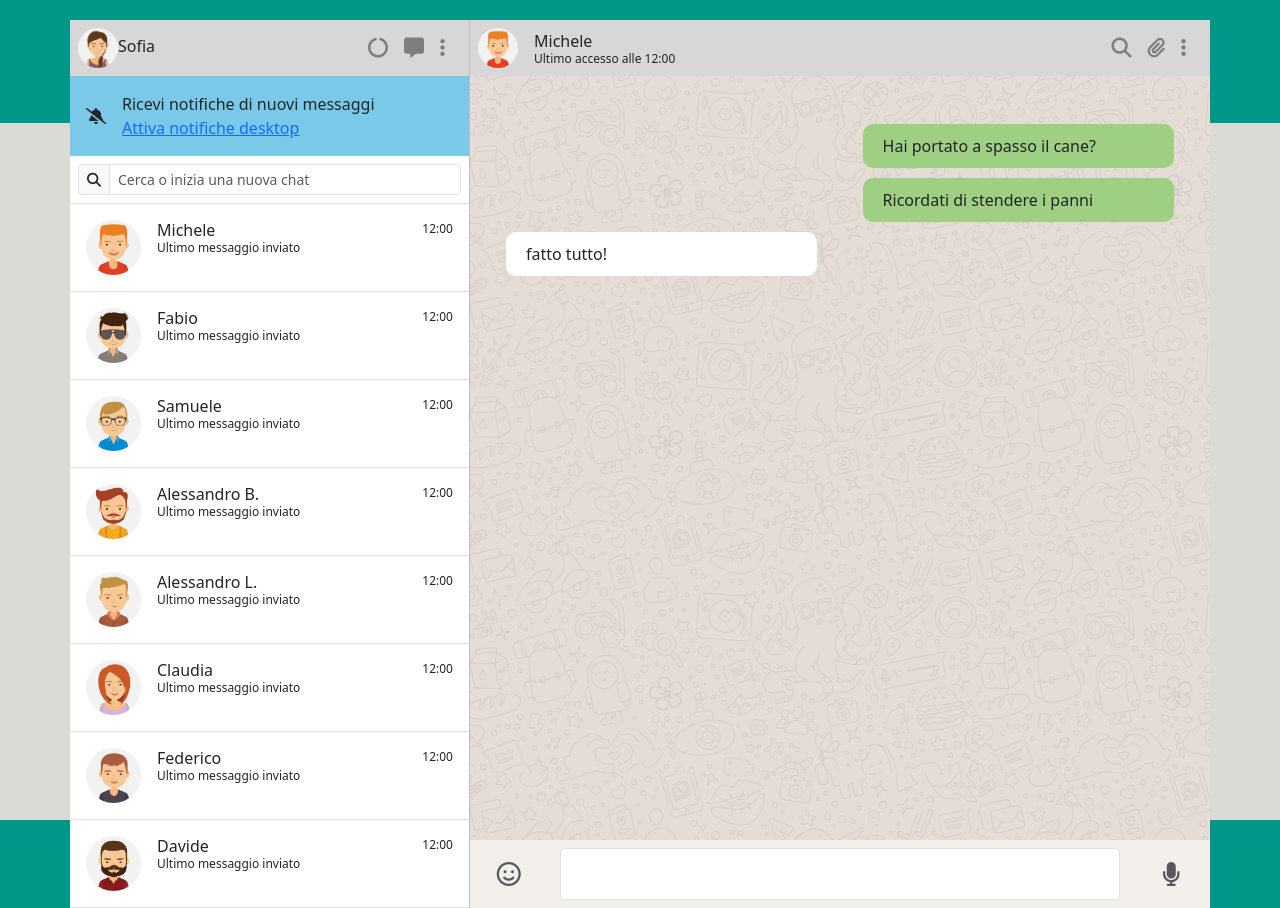
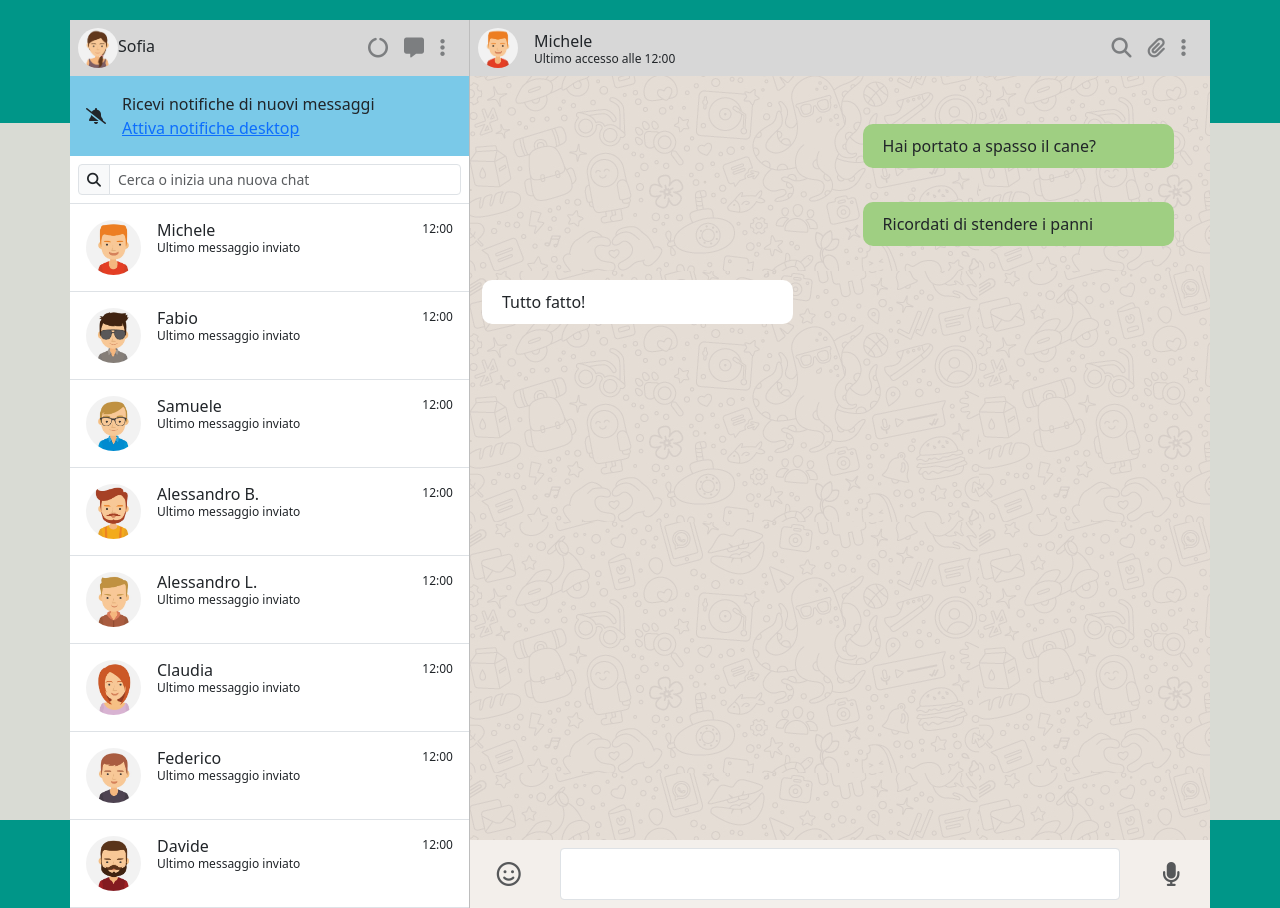
Before and after one commit to S-Lombardi/vue-boolzapp, a plain HTML site: page index.html in a window 1280 px wide. Drawn offline with nearby package versions, Linux system fonts and the light colour scheme.

Commit message:
aggiunta con direttiva v-for visualizzazione dei messaggi del contatto attivo. Applico le due classi per messaggio ricevuto e inviato

```diff
--- a/index.html
+++ b/index.html
@@ -72,8 +72,12 @@
                         <img :src="object.avatar" class="img-contacts" alt="1">
 
                         <div class="d-flex flex-column justify-content-start ms-3 lh-sm">
-                            <span>{{object.name}}</span>
-                            <div class="txt-small">Ultimo messaggio inviato</div>
+                            <span>
+                                {{object.name}}
+                            </span>
+                            <div class="txt-small">
+                                Ultimo messaggio inviato
+                            </div>
                         </div>
                     </div>
                     <!-- orario -->
@@ -115,12 +119,12 @@
             <div class="message-content">
                 <div class="container">
 
-                    <div class="row">
+                    <div class="row" v-for="(object,index) in contacts[contattoAttivo].messages">
 
-                        <div class="col">
+                        <div class="col" >
                             <div class="pe-4 pt-4">
-                                <div class="msg sent">
-                                    Hai portato a spasso il cane?
+                                <div class="msg sent" :class="contacts[contattoAttivo].messages[index].status ==='received' ? 'received' : 'sent' ">
+                                    {{contacts[contattoAttivo].messages[index].message}}
                                 </div>
 
                             </div>
@@ -130,36 +134,6 @@
 
                     </div>
 
-                    <div class="row">
-
-                        <div class="col">
-                            <div class="pe-4 ">
-                                <div class="msg sent">
-                                    Ricordati di stendere i panni
-                                </div>
-
-                            </div>
-
-
-                        </div>
-
-                    </div>
-
-                    <!-- Ricevuti -->
-                    <div class="row">
-                        <div class="col">
-                            <div class="ps-4">
-                                <div class="msg received">
-                                    fatto tutto!
-                                </div>
-
-
-                            </div>
-
-
-                        </div>
-
-                    </div>
                 </div>
 
 
--- a/js/script.js
+++ b/js/script.js
@@ -163,11 +163,11 @@ createApp({
                             message: 'OK!!',
                             status: 'received'
                         }
-                    ],
-                },
-            ]
+                    ]
+                }
+            ],
 
-
+            contattoAttivo: 0,
 
         }
 
```
